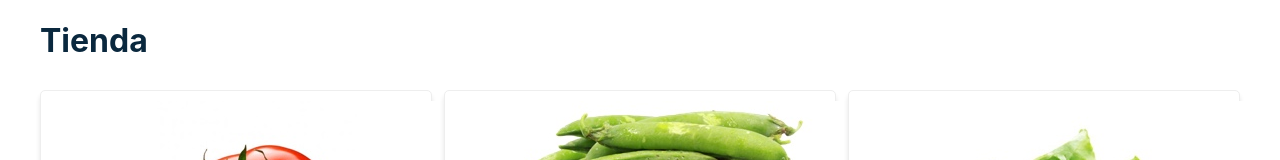
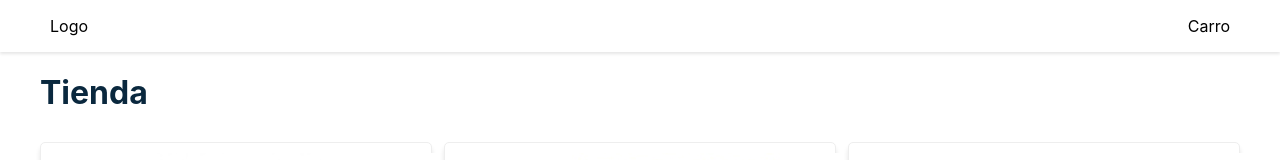
Before and after one commit to MariaJoseDiazCa/carro-de-compras, a React (Create React App) app: page / in a window 1280 px wide. Shown: the top 160 px of the page. Built offline with nearby package versions, Linux system fonts and the light colour scheme.

Commit message:
ADD: Navbar component

```diff
--- a/src/App.js
+++ b/src/App.js
@@ -2,6 +2,7 @@
 import Products from "./components/Products";
 import Layout from "./components/Layout";
 import Title from "./components/Title";
+import Navbar from "./components/Navbar";
 
 class App extends Component {
   state = {
@@ -14,6 +15,7 @@
   render() {
     return (
       <div>
+        <Navbar />
         <Layout>
           <Title />
           <Products
--- /dev/null
+++ b/src/components/Navbar.js
@@ -0,0 +1,26 @@
+import { Component } from "react";
+
+const styles = {
+  navbar: {
+    display: "flex",
+    flexDirection: "row",
+    alignItems: "center",
+    hight: "100px",
+    justifyContent: "space-between",
+    position: "relative",
+    padding: "0 50px",
+    boxShadow: "0 2px 3px rgb(0,0,0,0.1)",
+  },
+};
+
+class Navbar extends Component {
+  render() {
+    return (
+      <nav style={styles.navbar}>
+        <p>Logo</p>
+        <p>Carro</p>
+      </nav>
+    );
+  }
+}
+export default Navbar;
```
